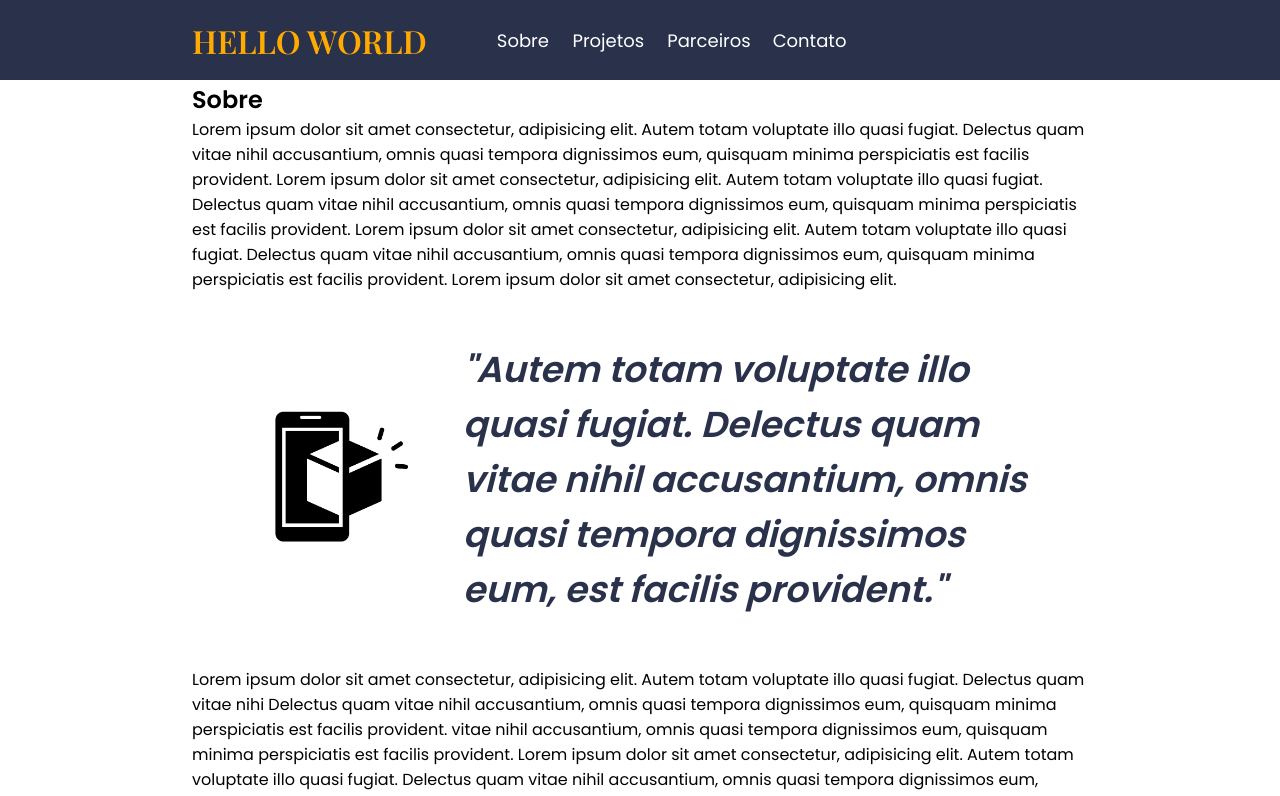
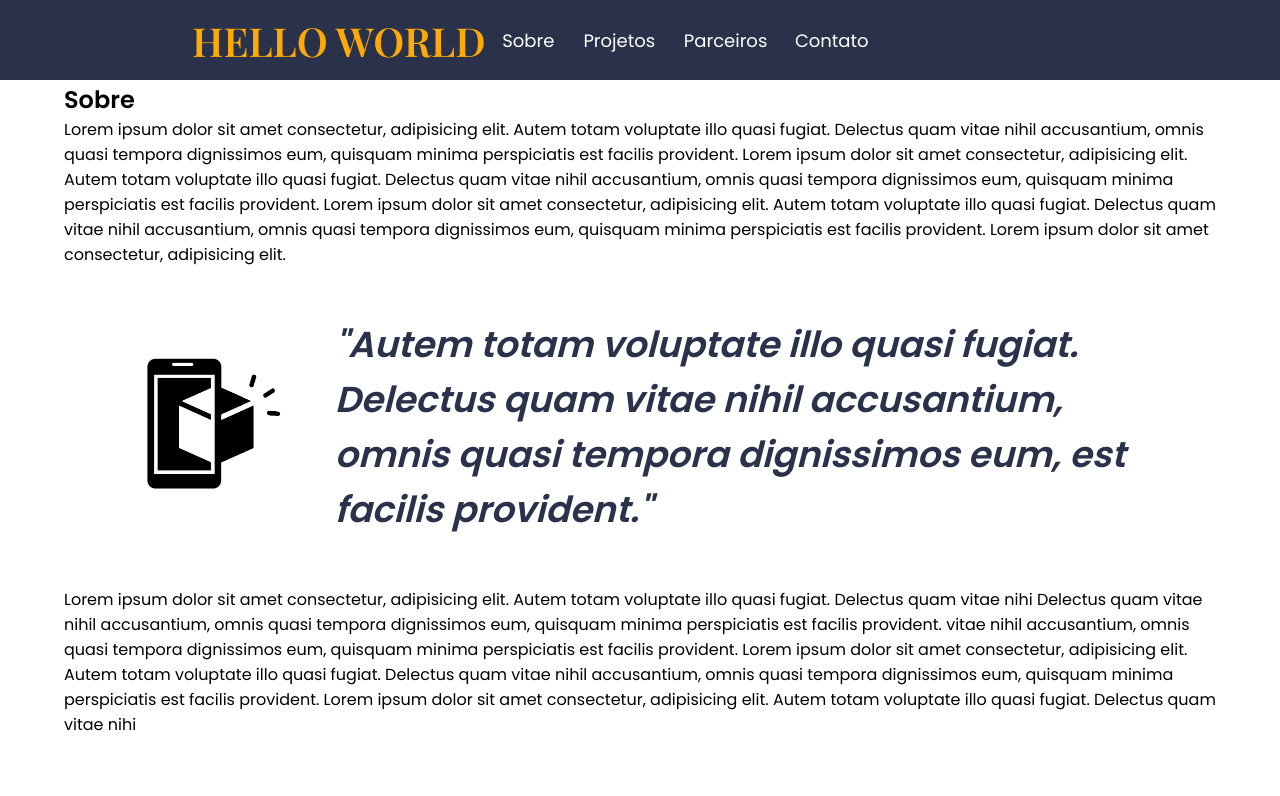
Before and after one commit to ArthurBBotelho/Hello-World, a plain HTML site: page index.html in a window 1280 px wide. Shown: the top 796 px of the page. Drawn offline with nearby package versions, Linux system fonts and the light colour scheme.

Commit message:
trem dificil esse flexbox

```diff
--- a/index.html
+++ b/index.html
@@ -19,7 +19,7 @@
         <h1 id="titulo">
             HELLO WORLD
         </h1>
-        <nav>
+        <nav class="nav-menu">
             <ul class="nav-menu">
                 <li class="iten-menu"><a class="iten-menu" href="#sobre">Sobre</a></li>
                 <li class="iten-menu"><a class="iten-menu" href="#projetos">Projetos</a></li>
--- a/style.css
+++ b/style.css
@@ -8,7 +8,7 @@
 #titulo {
     color: rgb(255, 170, 0);
     font-family: 'Playfair Display', serif;
-    font-size: 200%;
+    font-size: 250%;
     display: flex;
     align-items: center;
     margin-left: 15%;
@@ -27,7 +27,7 @@
 .nav-menu {
     display: flex;
     flex-wrap: nowrap;
-    margin-left: 20%;
+    flex-direction: row;
 }
 
 .iten-menu {
@@ -50,9 +50,9 @@
 }
 
 #sobre{
-    width: 70%;
-    padding-left: 15%;
-    padding-right: 15%;
+    width: 90%;
+    margin-left: 5%;
+
     font-family: 'Poppins', sans-serif;
 }
 
```
